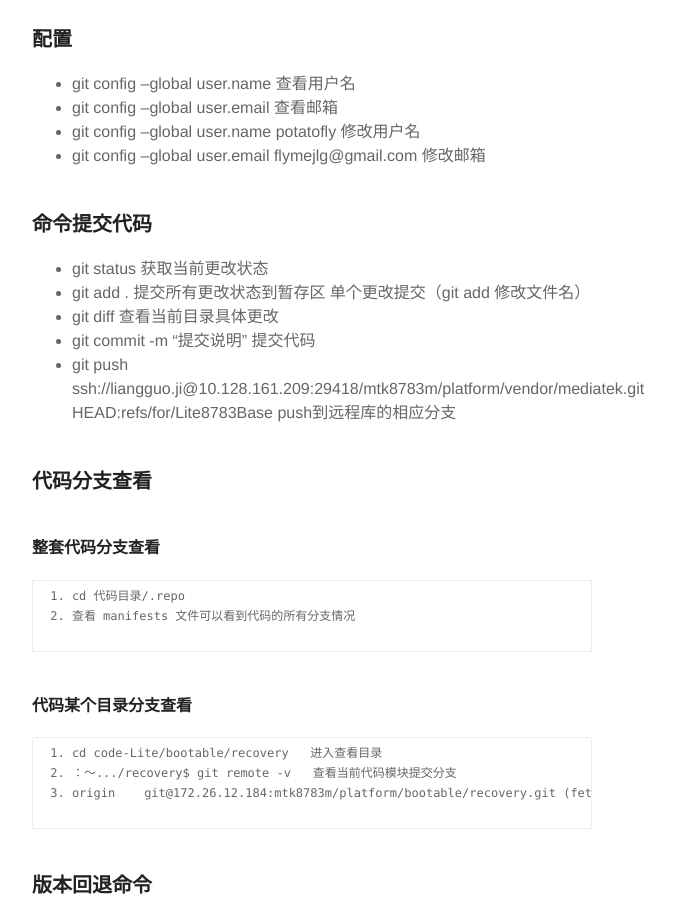
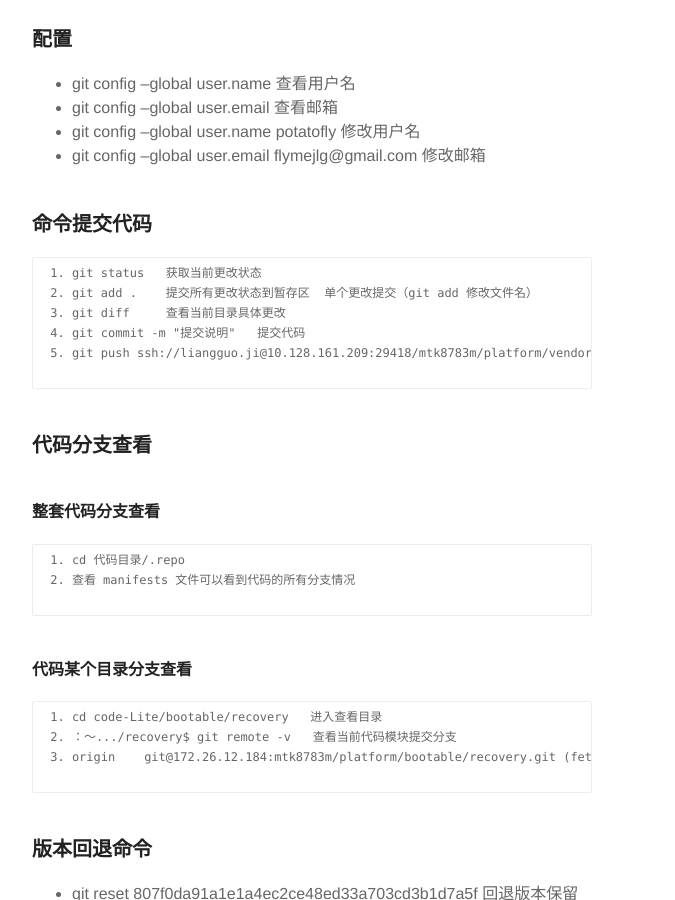
Before and after one commit to potatofly/potatofly.github.io, a Jekyll site: the page built from _posts/2016-10-21-note.md, in a window 1280 px wide and 900 px high, scrolled down 679 px. Shown: the whole window, without its empty margins (328-1003 px from the left). Built offline with Jekyll 4.4.1, drawn with Linux system fonts in a browser that asks for light colours.

Commit message:
Update 2016-10-21-note.md

```diff
--- a/_posts/2016-10-21-note.md
+++ b/_posts/2016-10-21-note.md
@@ -31,13 +31,17 @@ description: 整理的一些常用工具及技巧
 * git config --global user.email flymejlg@gmail.com   修改邮箱
 
 ### 命令提交代码
-* git status   获取当前更改状态
-* git add .    提交所有更改状态到暂存区  单个更改提交（git add 修改文件名）
-* git diff     查看当前目录具体更改
-* git commit -m "提交说明"   提交代码
-* git push ssh://liangguo.ji@10.128.161.209:29418/mtk8783m/platform/vendor/mediatek.git HEAD:refs/for/Lite8783Base push到远程库的相应分支
+
+ {% highlight raw %}
+ 1. git status   获取当前更改状态
+ 2. git add .    提交所有更改状态到暂存区  单个更改提交（git add 修改文件名）
+ 3. git diff     查看当前目录具体更改
+ 4. git commit -m "提交说明"   提交代码
+ 5. git push ssh://liangguo.ji@10.128.161.209:29418/mtk8783m/platform/vendor/mediatek.git HEAD:refs/for/Lite8783Base push到远程库的相应分支
+ {% endhighlight %}
 
 ### 代码分支查看
+
 #### 整套代码分支查看
 
  {% highlight raw %}
@@ -78,6 +82,7 @@ description: 整理的一些常用工具及技巧
 ## Tips
 
 ### 代码下载、编译问题
+
 #### repo 命令使用
 
  {% highlight raw %}
```
